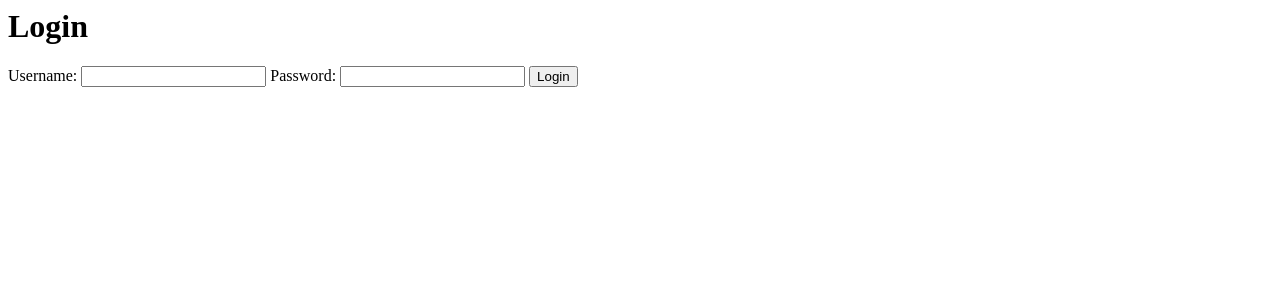
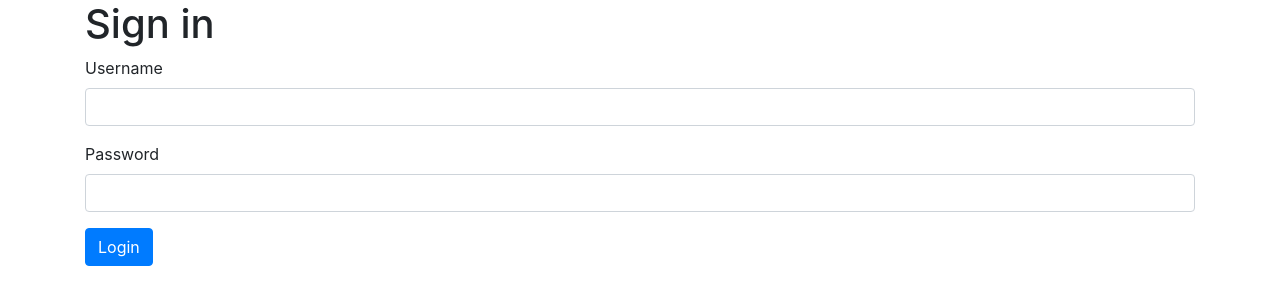
Before and after one commit to srakrnxKU/204498-simpleauth, a Django app: page / in a window 1280 px wide. Shown: the top 305 px of the page. Run offline with Django 3.2, Linux system fonts and the light colour scheme; some libraries are stand-ins or nearby versions.

Commit message:
Login page

```diff
--- a/app/templates/login/login.html
+++ b/app/templates/login/login.html
@@ -1,11 +1,16 @@
-<html>
-    <body>
-        <h1>Login</h1>
-        <form method="POST" action="login/">
-            {% csrf_token %}
-            Username: <input name="username"></input>
-            Password: <input name="password" type="password"></input>
-            <button type="submit">Login</button>
-        </form>
-    </body>
-</html>
+{% extends 'bootstrap.html' %}
+{% block contents %}
+    <h1>Sign in</h1>
+    <form method="POST" action="login/">
+        {% csrf_token %}
+        <div class="form-group">
+            <label>Username</label>
+            <input class="form-control" name="username"></input>
+        </div>
+        <div class="form-group">
+            <label>Password</label>
+            <input class="form-control" name="password" type="password"></input>
+        </div>
+        <button type="submit" class="btn btn-primary">Login</button>
+    </form>
+{% endblock %}
```
